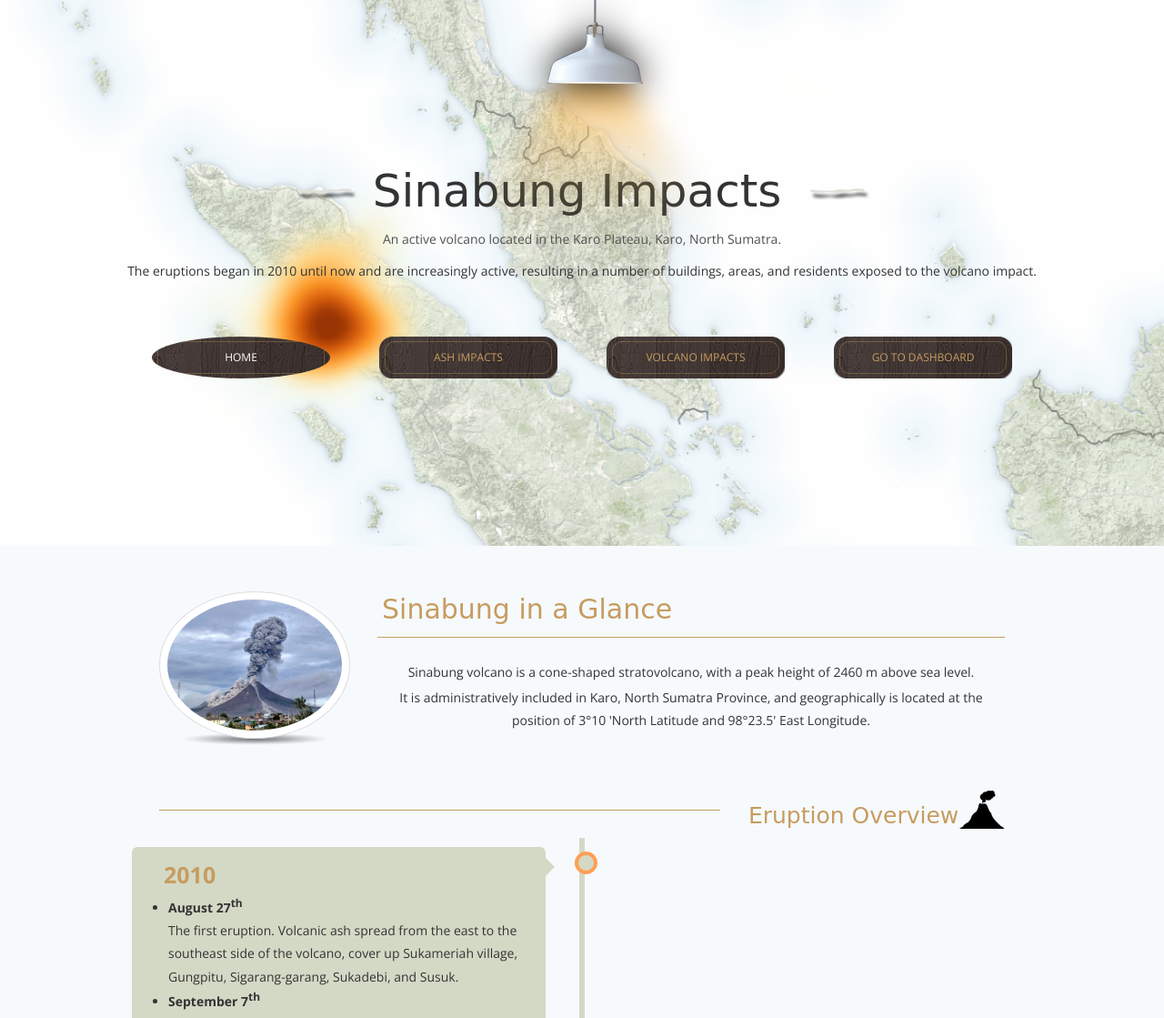
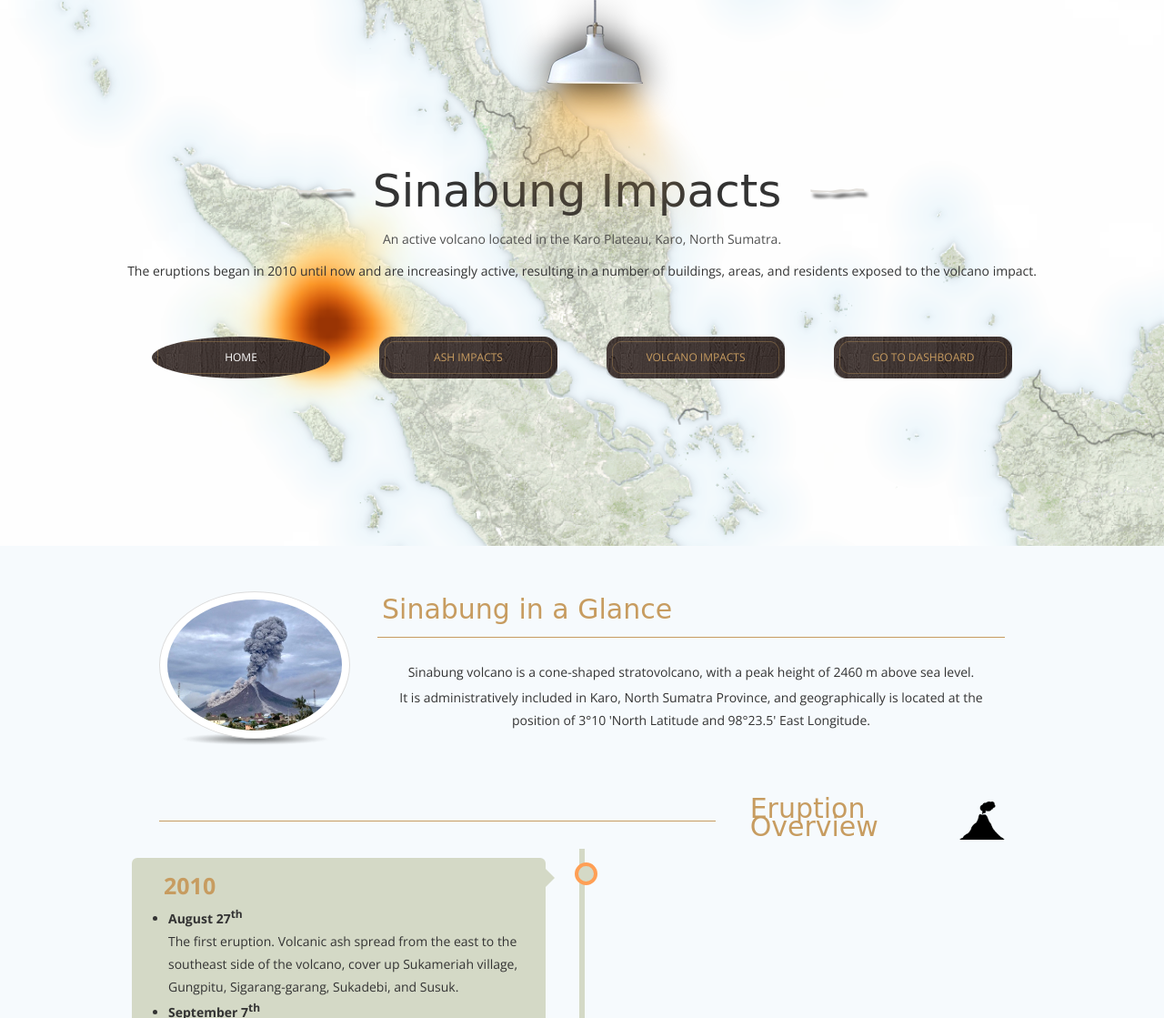
Before and after one commit to salsablrp/cobasaja, a plain HTML site: page index.html in a window 1280 px wide. Shown: the top 1119 px of the page at 91% size. Drawn offline with nearby package versions, Linux system fonts and the light colour scheme; a web font is replaced by a local one.

Commit message:
Update index.html

```diff
--- a/index.html
+++ b/index.html
@@ -72,7 +72,7 @@ http://www.templatemo.com/tm-466-cafe-house
         <section class="tm-section row">
 		  <div class="col-lg-12 tm-section-header-container">
 			<div class="tm-hr-container"><hr class="tm-hr"></div>
-            <h2 class="tm-section-header gold-text tm-handwriting-font" style="margin-left: 1.25em; font-size:25px"> Eruption Overview</h2><img src="img/logo.png" width="50" alt="Logo" class="tm-site-logo">
+            <h2 class="tm-section-header gold-text tm-handwriting-font" style="margin-left: 1.25em; font-size:30px"> Eruption Overview</h2><img src="img/logo.png" width="50" alt="Logo" class="tm-site-logo">
           </div>
 		</section>
 
```
